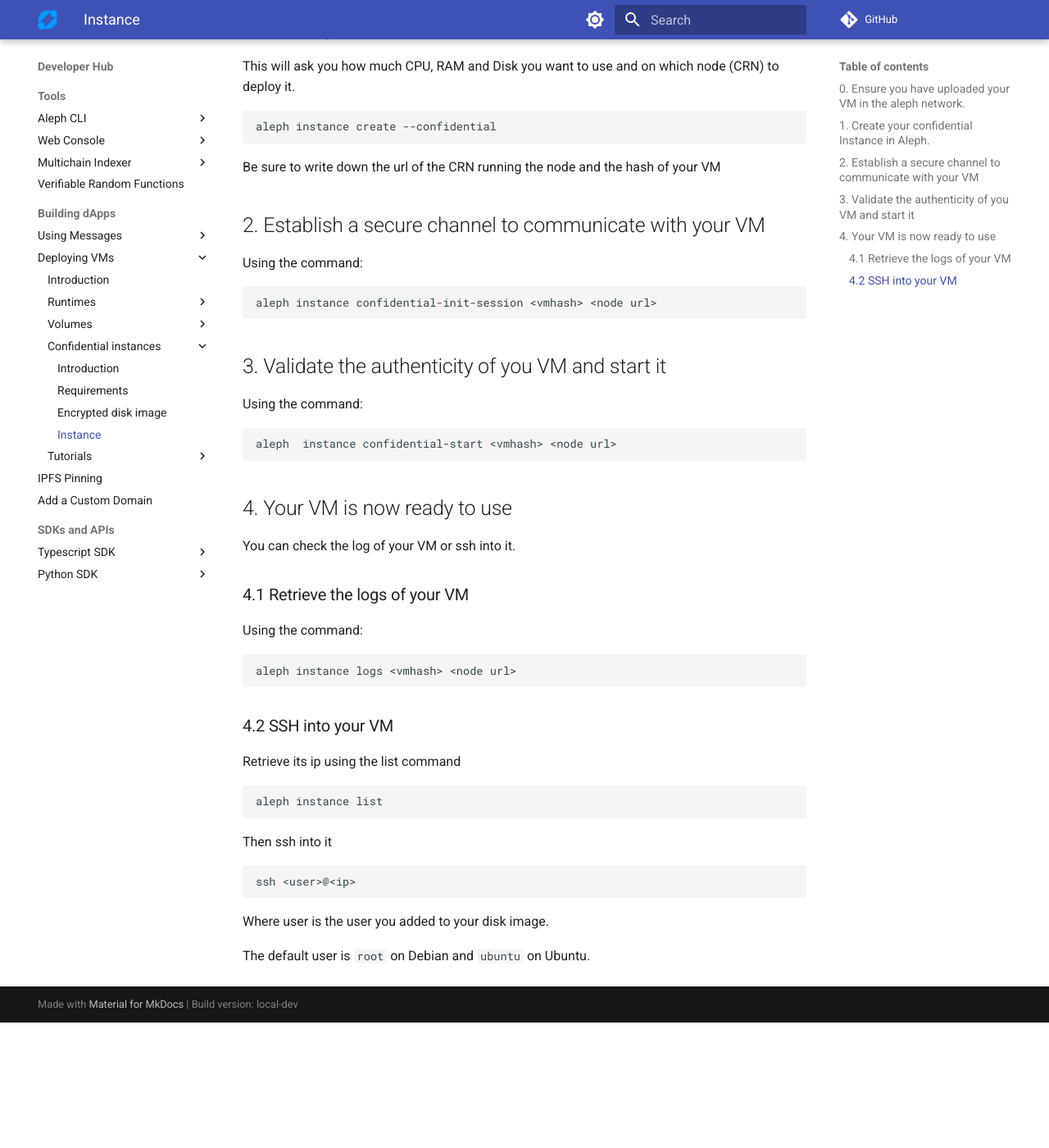
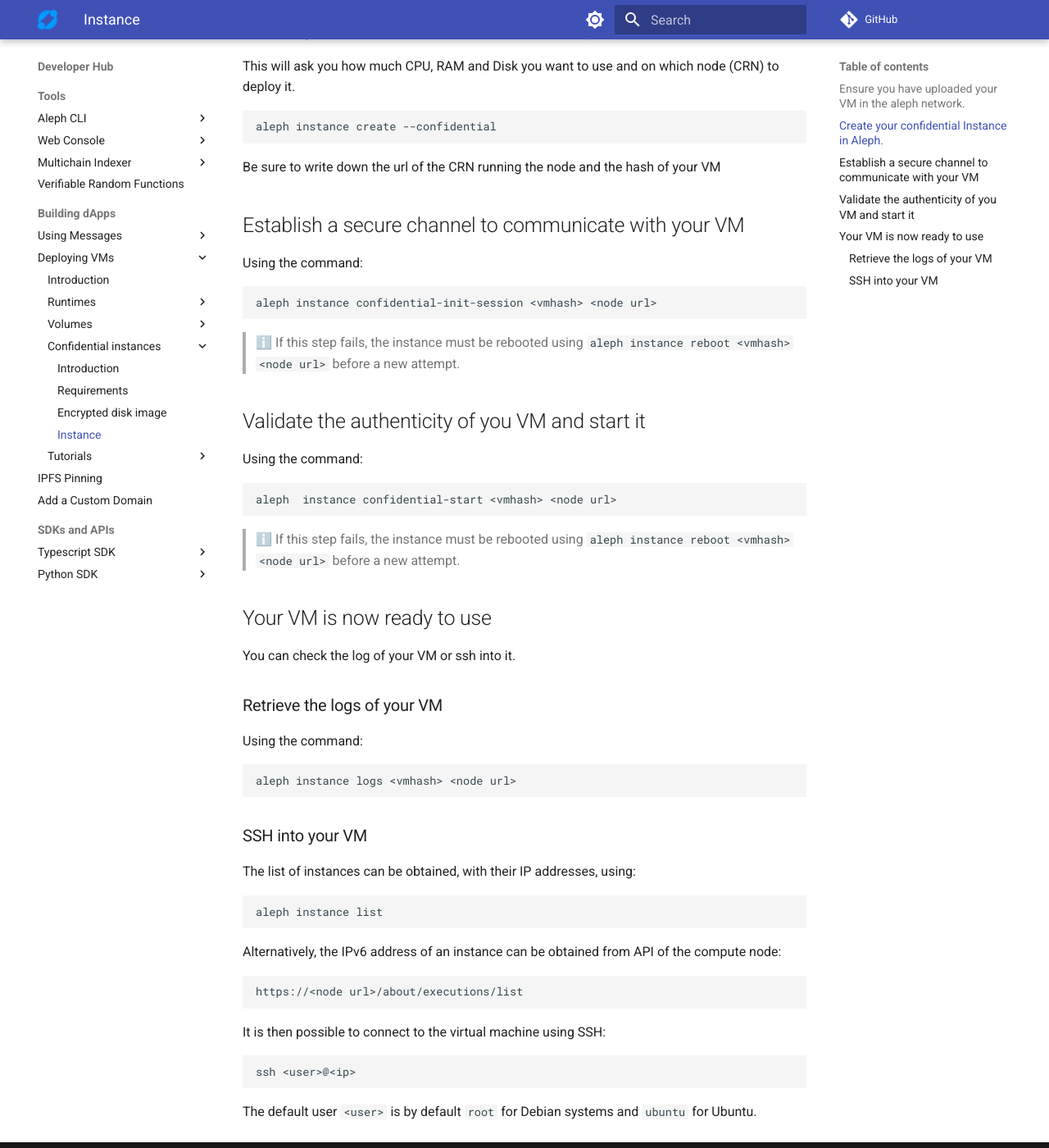
Before and after one commit to aleph-im/aleph-docs, an MkDocs documentation site: the page built from docs/computing/confidential/instance.md, in a window 1280 px wide and 1400 px high, scrolled down 433 px. Shown: the whole window at 82% size. Built offline with MkDocs 1.6.1 and Material for MkDocs 9.7.7, drawn with Linux system fonts in a browser that asks for light colours; plug-ins that fetch from the network failed and are left out; comment, search, counter and statistics services are not loaded; before the commit the page ends 1680 px from its top, so only the background shows below that; some of the changed text lies outside the part shown.

Commit message:
Many changes to the doc

````diff
--- a/docs/computing/confidential/instance.md
+++ b/docs/computing/confidential/instance.md
@@ -2,10 +2,10 @@
 
 This section explain how to allocate your VM on the Aleph Network and start it on a chosen CRN.
 
-## 0. Ensure you have uploaded your VM in the aleph network.
+## Ensure you have uploaded your VM in the aleph network.
 See previous section: [Encrypted Virtual Machine image](./encrypted-disk.md)
 
-## 1. Create your confidential Instance in Aleph.
+## Create your confidential Instance in Aleph.
 
 This will ask you how much CPU, RAM and Disk you want to use and on which node (CRN) to deploy it.
 
@@ -15,15 +15,17 @@
 
 Be sure to write down the url of the CRN running the node and the hash of your VM
 
-
-## 2. Establish a secure channel to communicate with your VM
+## Establish a secure channel to communicate with your VM
 
 Using the command:
 ```shell
 aleph instance confidential-init-session <vmhash> <node url>
 ```
 
-## 3. Validate the authenticity of you VM and start it
+> ℹ️ If this step fails, the instance must be rebooted using `aleph instance reboot <vmhash> <node url>` before
+> a new attempt.
+
+## Validate the authenticity of you VM and start it
 
 Using the command:
 
@@ -31,11 +33,14 @@
 aleph  instance confidential-start <vmhash> <node url>
 ```
 
-## 4. Your VM is now ready to use
+> ℹ️ If this step fails, the instance must be rebooted using `aleph instance reboot <vmhash> <node url>` before
+> a new attempt.
+
+## Your VM is now ready to use
 
 You can check the log of your VM or ssh into it.
 
-### 4.1 Retrieve the logs of your VM
+### Retrieve the logs of your VM
 
 Using the command:
 
@@ -43,18 +48,22 @@
 aleph instance logs <vmhash> <node url>
 ```
 
-### 4.2  SSH into your VM
+### SSH into your VM
 
-Retrieve its ip using the list command
+The list of instances can be obtained, with their IP addresses, using:
+
 ```shell
 aleph instance list
 ```
 
-Then ssh into it
+Alternatively, the IPv6 address of an instance can be obtained from API of the compute node:
+```
+https://<node url>/about/executions/list
+```
+
+It is then possible to connect to the virtual machine using SSH:
 ```shell
 ssh <user>@<ip>
 ```
 
-Where user is the user you added to your disk image.
-
-The default user is `root` on Debian and `ubuntu` on Ubuntu.
+The default user `<user>` is by default `root` for Debian systems and `ubuntu` for Ubuntu.
````
Also changed, not shown: docs/computing/confidential/encrypted-disk.md (+16 -8 lines), docs/computing/confidential/index.md (+3 -3 lines), docs/computing/confidential/requirements.md (+18 -18 lines), docs/tools/aleph-client/index.md (+38 -15 lines).
